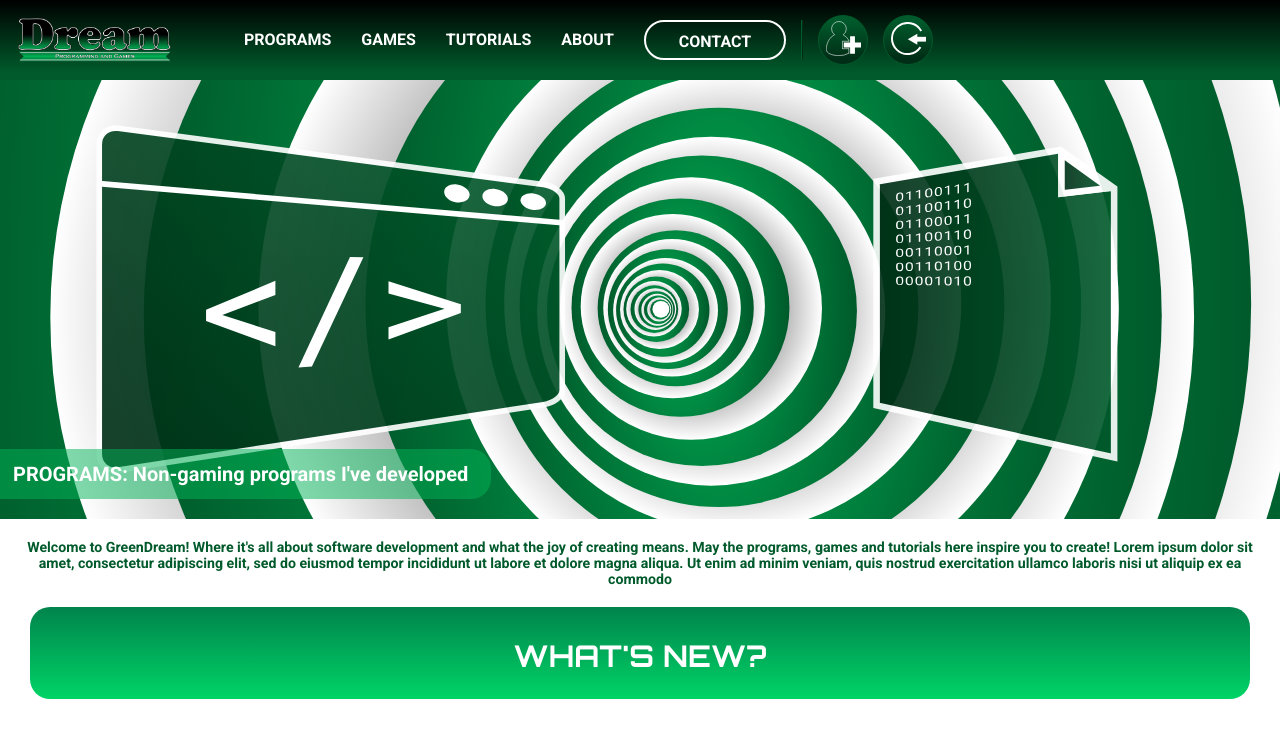
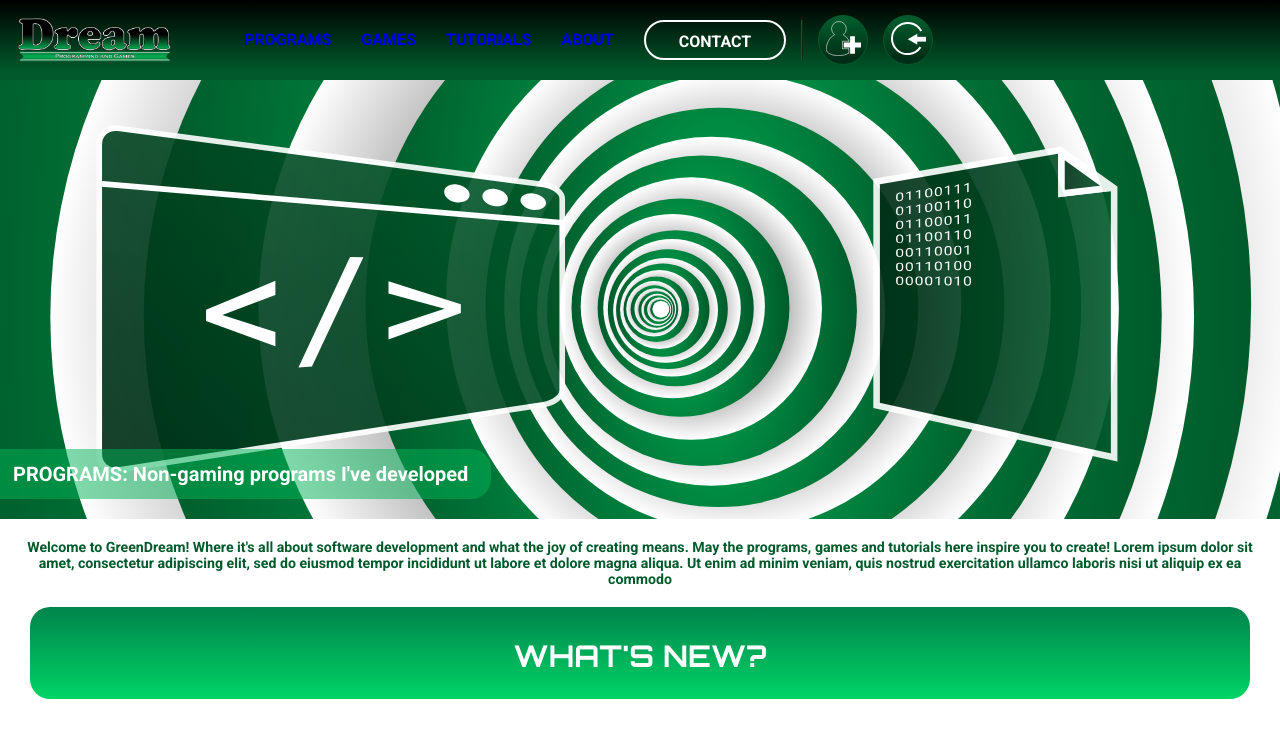
Before and after one commit to gfcf14/greendream-redesign, a React (Create React App) app: page / in a window 1280 px wide. Shown: the top 738 px of the page. Built offline with nearby package versions, Linux system fonts and the light colour scheme.

Commit message:
GDR-021 implement generic routes

```diff
--- a/src/components/index.js
+++ b/src/components/index.js
@@ -2,6 +2,7 @@ export { ContactButton } from './contact-button/contact-button';
 export { HomePage } from './home-page/home-page';
 export { Menu } from './menu/menu';
 export { MenuButton } from './menu-button/menu-button';
+export { MenuItem } from './menu-item/menu-item';
 export { MenuSeparator } from './menu-separator/menu-separator';
 export { NotFound } from './not-found/not-found';
 export { PageBody } from './page-body/page-body';
--- /dev/null
+++ b/src/components/menu-item/menu-item.jsx
@@ -0,0 +1,31 @@
+import React from 'react';
+import PropTypes from 'prop-types';
+import { Link } from 'rebass';
+import classNames from 'classnames';
+import colors from 'styles/_colors.scss';
+import './menu-item.scss';
+
+export function MenuItem({ itemName, itemPath, itemType }) {
+  return (
+    <Link
+      className={classNames(
+        'menu-item-rct-component',
+        itemType,
+      )}
+      color={colors.white}
+      href={`${process.env.PUBLIC_URL}${itemPath}`}
+    >
+      <li>{itemName}</li>
+    </Link>
+  );
+}
+
+MenuItem.propTypes = {
+  itemName: PropTypes.string.isRequired,
+  itemPath: PropTypes.string,
+  itemType: PropTypes.string.isRequired,
+};
+
+MenuItem.defaultProps = {
+  itemPath: '#',
+};
--- /dev/null
+++ b/src/components/menu-item/menu-item.scss
@@ -0,0 +1,33 @@
+@import '~styles/_index';
+
+.menu-item-rct-component {
+  cursor: pointer;
+  font-weight: $font-weight-bold;
+  text-decoration: none;
+
+  &.desktop {
+    font-family: $font-roboto;
+    font-size: 16px;
+    margin: 30px 15px;
+  }
+
+  &.tablet {
+    font-family: $font-orbitron;
+    font-size: 20px;
+    margin: 20px auto;
+  }
+
+  &.mobile {
+    font-family: $font-orbitron;
+    font-size: 18px;
+    margin: 10px 0 10px auto;
+  }
+
+  &:hover {
+    color: $greendream-green;
+  }
+
+  &:active {
+    color: $green;
+  }
+}
--- a/src/components/menu/menu.jsx
+++ b/src/components/menu/menu.jsx
@@ -1,7 +1,12 @@
 import React, { useEffect, useState } from 'react';
 import { Box, Flex, Image } from 'rebass';
 import classNames from 'classnames';
-import { ContactButton, MenuButton, MenuSeparator } from 'components';
+import {
+  ContactButton,
+  MenuButton,
+  MenuItem,
+  MenuSeparator,
+} from 'components';
 import { ModalBackground } from 'containers';
 import { ACCOUNT_ROUTES, MENU_ROUTES } from 'utils/routes';
 import { sandwhichIcon } from 'images';
@@ -19,11 +24,28 @@ const rightbuttonProps = {
 };
 
 function renderAccountItems() {
-  return ACCOUNT_ROUTES.map(route => <li key={route.key}>{route.name}</li>);
+  return ACCOUNT_ROUTES.map((route) => {
+    const accountItemProps = {
+      itemName: route.name,
+      itemType: 'mobile',
+    };
+
+    return <MenuItem key={route.key} {...accountItemProps} />;
+  });
 }
 
-function renderMenuItems() {
-  return MENU_ROUTES.map(route => <li key={route.key}>{route.name}</li>);
+function renderMenuItems(menuType) {
+  return MENU_ROUTES.map((route) => {
+    const { name, path } = route;
+
+    const menuItemProps = {
+      itemName: name,
+      itemPath: path,
+      itemType: menuType,
+    };
+
+    return <MenuItem key={route.key} {...menuItemProps} />;
+  });
 }
 
 export function Menu() {
@@ -45,7 +67,7 @@ export function Menu() {
   return (
     <Flex as="section" className="menu-rct-component">
       <Flex as="ul" className="menu-list">
-        {renderMenuItems()}
+        {renderMenuItems('desktop')}
       </Flex>
       <ContactButton />
       <Image
@@ -64,7 +86,7 @@ export function Menu() {
           menu ? 'open' : 'closed',
         )}
       >
-        {renderMenuItems()}
+        {renderMenuItems('tablet')}
       </Box>
       <Box className={classNames(
         'mobile-menu',
@@ -78,7 +100,7 @@ export function Menu() {
             as="ul"
             className="main-menu"
           >
-            {renderMenuItems()}
+            {renderMenuItems('mobile')}
           </Flex>
           <MenuSeparator separatorTitle="ACCOUNT" />
           <Flex
--- a/src/components/menu/menu.scss
+++ b/src/components/menu/menu.scss
@@ -1,17 +1,4 @@
 @import '~styles/_index';
-
-%menu-item-color-and-events {
-  color: $white;
-  cursor: pointer;
-
-  &:hover {
-    color: $greendream-green;
-  }
-
-  &:active {
-    color: $green;
-  }
-}
 
 .menu-rct-component {
   margin-left: auto;
@@ -34,13 +21,6 @@
 
     list-style-type: none;
     margin: 0;
-
-    li {
-      @extend %menu-item-color-and-events;
-
-      font: $font-weight-bold 16px $font-roboto;
-      margin: 30px 15px;
-    }
   }
 
   .sandwhich-icon {
@@ -82,13 +62,6 @@
     &.closed {
       top: -216px;
     }
-
-    li {
-      @extend %menu-item-color-and-events;
-
-      font: $font-weight-bold 20px $font-orbitron;
-      margin: 20px auto;
-    }
   }
 
   .mobile-menu {
@@ -117,12 +90,20 @@
     }
 
     .close-button {
-      @extend %menu-item-color-and-events;
-
       background: transparent;
       border: 0;
+      color: $white;
+      cursor: pointer;
       font: $font-weight-bold 48px $font-orbitron;
       margin-left: auto;
+
+      &:hover {
+        color: $greendream-green;
+      }
+
+      &:active {
+        color: $green;
+      }
     }
 
     .menus-container {
@@ -132,13 +113,6 @@
         flex-direction: column;
         list-style-type: none;
         margin: 0;
-
-        li {
-          @extend %menu-item-color-and-events;
-
-          font: $font-weight-bold 18px $font-orbitron;
-          margin: 10px 0 10px auto;
-        }
       }
     }
   }
--- a/src/components/not-found/not-found.jsx
+++ b/src/components/not-found/not-found.jsx
@@ -1,6 +1,7 @@
 import React from 'react';
-import { Flex, Image } from 'rebass';
+import { Flex, Image, Link } from 'rebass';
 import { logoImage, vortexImage } from 'images';
+import colors from 'styles/_colors.scss';
 import './not-found.scss';
 
 export function NotFound() {
@@ -10,9 +11,13 @@ export function NotFound() {
         <p className="center-text">
           404 page not found
         </p>
-        <p className="bottom-text">
+        <Link
+          className="bottom-text"
+          color={colors.white}
+          href={`${process.env.PUBLIC_URL}/`}
+        >
           Don't worry! Click here to go back to the homepage
-        </p>
+        </Link>
       </section>
       <section className="not-found-rct-component__rotated-section">
         <Image
--- a/src/components/not-found/not-found.scss
+++ b/src/components/not-found/not-found.scss
@@ -29,13 +29,13 @@ $center-text-width: $fluid-dim-sm;
       @include text-stroke(1px, $black);
 
       bottom: 5%;
-      color: $white;
       font-family: $font-roboto;
       font-size: $font-size-lg;
       font-weight: $font-weight-bold;
       left: 50%;
       margin: 0;
       position: absolute;
+      text-decoration: none;
       transform: translateX(-50%);
       z-index: 1;
     }
--- a/src/containers/main-landing/main-landing.jsx
+++ b/src/containers/main-landing/main-landing.jsx
@@ -1,5 +1,5 @@
 import React from 'react';
-import { Flex, Image } from 'rebass';
+import { Flex, Image, Link } from 'rebass';
 import PropTypes from 'prop-types';
 import { logoImage } from 'images';
 import { Menu } from 'components';
@@ -10,11 +10,13 @@ export function MainLanding({ contentComponent }) {
     <Flex as="section" className="main-landing-rct-component">
       <Flex as="section" className="main-landing-rct-component__header">
         <Flex as="section" className="background">
-          <Image
-            src={logoImage}
-            className="logo"
-            alt="logo"
-          />
+          <Link href={`${process.env.PUBLIC_URL}/`}>
+            <Image
+              src={logoImage}
+              className="logo"
+              alt="logo"
+            />
+          </Link>
           <Menu />
         </Flex>
       </Flex>
--- a/src/containers/page-container/page-container.jsx
+++ b/src/containers/page-container/page-container.jsx
@@ -1,13 +1,23 @@
 import React from 'react';
+import PropTypes from 'prop-types';
 import { Flex } from 'rebass';
 import { PageBody, PageTitle } from 'components';
 import './page-container.scss';
 
-export function PageContainer() {
+export function PageContainer({ bodyContent, titleContent }) {
   return (
     <Flex as="section" className="page-container-rct-component">
-      <PageTitle title="SAMPLE" />
-      <PageBody content="" />
+      <PageTitle {...titleContent} />
+      <PageBody {...bodyContent} />
     </Flex>
   );
 }
+
+PageContainer.propTypes = {
+  bodyContent: PropTypes.shape({
+    content: PropTypes.oneOfType([PropTypes.element, PropTypes.string]).isRequired,
+  }).isRequired,
+  titleContent: PropTypes.shape({
+    title: PropTypes.string.isRequired,
+  }).isRequired,
+};
--- a/src/styles/_colors.scss
+++ b/src/styles/_colors.scss
@@ -24,3 +24,7 @@ $gradient-green-2: linear-gradient(to bottom, $green-lighten-2 0%, $green-lighte
 $gradient-green-black-1: linear-gradient(to bottom, $greendream-dark-green 0%, $greendream-dark-green 10%, $greendream-black-green 90%, $greendream-black-green 100%);
 $gradient-light-green-green: linear-gradient(to bottom, $greendream-green 0%, $greendream-green 10%, $greendream-dark-green 90%, $greendream-dark-green 100%);
 $gradient-neon-light-green-green: linear-gradient(to bottom, $green 0%, $green 10%, $greendream-green 90%, $greendream-green 100%);
+
+:export {
+  white: $white;
+}
--- a/src/utils/routes.js
+++ b/src/utils/routes.js
@@ -1,4 +1,42 @@
+import React from 'react';
+import { PageContainer } from '../containers/page-container/page-container';
 import { injectItemKey } from './helpers';
+
+const programsProps = {
+  titleContent: {
+    title: 'PROGRAMS',
+  },
+  bodyContent: {
+    content: 'programs go here',
+  },
+};
+
+const gamesProps = {
+  titleContent: {
+    title: 'GAMES',
+  },
+  bodyContent: {
+    content: 'games go here',
+  },
+};
+
+const tutorialsProps = {
+  titleContent: {
+    title: 'TUTORIALS',
+  },
+  bodyContent: {
+    content: 'tutorials go here',
+  },
+};
+
+const aboutProps = {
+  titleContent: {
+    title: 'ABOUT',
+  },
+  bodyContent: {
+    content: 'about info goes here',
+  },
+};
 
 export const ACCOUNT_ROUTES = [
   {
@@ -12,14 +50,22 @@ export const ACCOUNT_ROUTES = [
 export const MENU_ROUTES = [
   {
     name: 'PROGRAMS',
+    path: '/programs',
+    contentComponent: <PageContainer {...programsProps} />,
   },
   {
     name: 'GAMES',
+    path: '/games',
+    contentComponent: <PageContainer {...gamesProps} />,
   },
   {
     name: 'TUTORIALS',
+    path: '/tutorials',
+    contentComponent: <PageContainer {...tutorialsProps} />,
   },
   {
     name: 'ABOUT',
+    path: '/about',
+    contentComponent: <PageContainer {...aboutProps} />,
   },
 ].map(injectItemKey);
```
Also changed, not shown: src/containers/root-router/root-router.jsx (+12 -32 lines), 1 other file (tests, documents, lock files or other folders).
